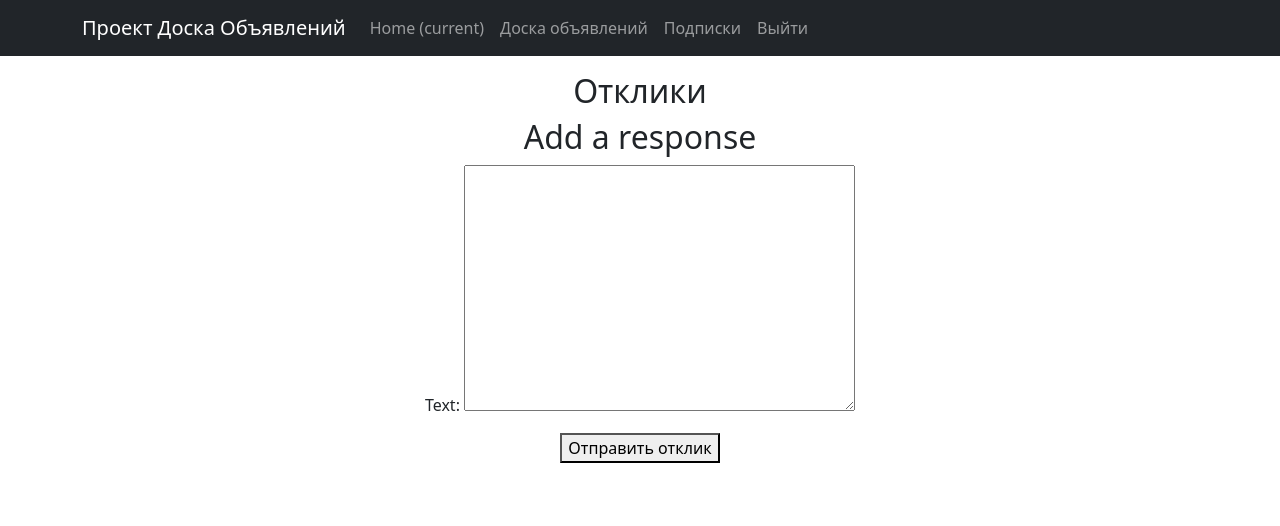
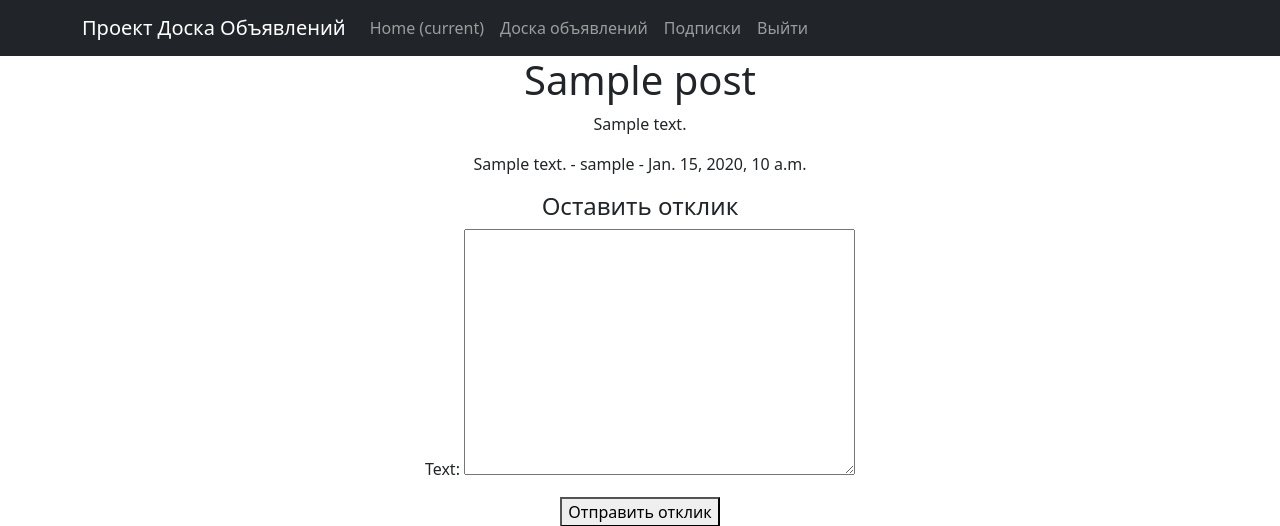
Before and after one commit to Natanat2/EndProject, a Django app: page /board/1/add_response/ in a window 1280 px wide. Shown: the top 526 px of the page. Run offline with Django 4.2, Linux system fonts and the light colour scheme; a user stored in the database is signed in; tables that the repository leaves empty hold one stand-in row (values such as "Sample post"); some libraries are stand-ins or nearby versions.

Commit message:
start proj add response func add url in post done
EMAIL_BACKEND (console)smtp

```diff
--- a/callboard/board/signals.py
+++ b/callboard/board/signals.py
@@ -27,7 +27,7 @@ def post_created(instance, created, **kwargs):
 
 
 @receiver(post_save, sender = Response)
-def response_created(sender, instance, created, **kwargs):
+def response_created(instance, created, **kwargs):
     if instance.approve:
         mail = instance.responseUser.email
         msg = EmailMultiAlternatives(
@@ -37,7 +37,7 @@ def response_created(sender, instance, created, **kwargs):
             [mail],
         )
         msg.send()
-    mail = instance.responsePost.responseUser.email
+    mail = instance.responsePost.postAuthor.email
     msg = EmailMultiAlternatives(
         'Пришел новый отклик',
         f'На ваш пост {instance.responsePost} пришел новый отклик',
--- a/callboard/board/views.py
+++ b/callboard/board/views.py
@@ -90,20 +90,21 @@ def registration_view(request):
 
 @login_required
 def add_response_to_post(request, pk):
-    post = get_object_or_404(Post, pk = pk)
+    post = get_object_or_404(Post, pk=pk)
 
     if request.method == 'POST':
         form = ResponseForm(request.POST)
         if form.is_valid():
-            response = form.save(commit = False)
+            response = form.save(commit=False)
             response.responsePost = post
             response.responseUser = request.user
             response.save()
-            return redirect('post_detail', pk = post.pk)
+            return redirect('post_detail', pk=post.pk)
     else:
         form = ResponseForm()
 
-    return render(request, 'add_response_to_post.html', {'form': form})
+    return render(request, 'add_response_to_post.html', {'form': form, 'post': post})
+
 
 
 class PostList(ListView):
--- a/callboard/templates/add_response_to_post.html
+++ b/callboard/templates/add_response_to_post.html
@@ -2,14 +2,14 @@
 
 {% block content %}
 <h1>{{ post.title }}</h1>
-  <p>{{ post.content }}</p>
+<p>{{ post.content|safe }}</p>
 
-  <h2>Отклики</h2>
+
 {% for response in post.response_set.all %}
 <p>{{ response.text }} - {{ response.responseUser.username }} - {{ response.dateCreation }}</p>
 {% endfor %}
 
-  <h2>Add a response</h2>
+<h4>Оставить отклик</h4>
 <form method="post" action="{% url 'add_response_to_post' pk=post.pk %}">
     {% csrf_token %}
     {{ form.as_p }}
```
Lines whose indentation alone changed are shown as unchanged.
